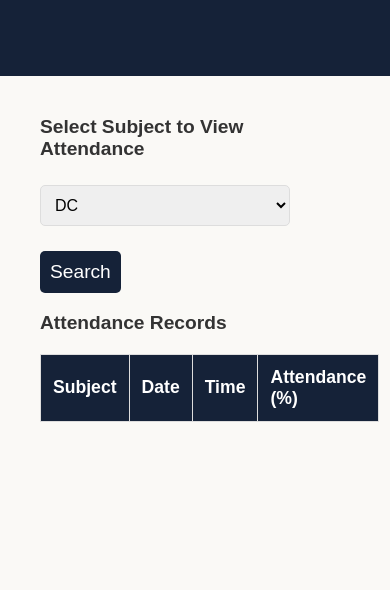
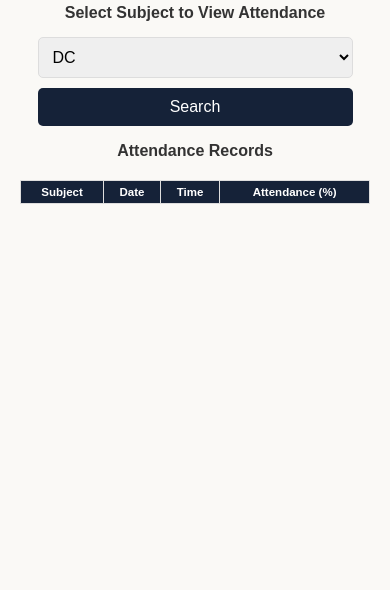
Before and after one commit to RohiniKumbhar29/Esd-project, a plain HTML site: page index.html in a window 390 px wide. Shown: the part 254-844 px from the top of the page. Drawn offline with Linux system fonts and the light colour scheme; no server answers.

Commit message:
Update styles.css

```diff
--- a/styles.css
+++ b/styles.css
@@ -1,3 +1,4 @@
+/* Global styles */
 body {
     font-family: 'Arial', sans-serif;
     margin: 0;
@@ -15,25 +16,28 @@ header {
 }
 
 main {
-    margin: 40px;
+    margin: 20px;
+    padding: 10px;
 }
 
 h3 {
     font-size: 1.2em;
     margin-bottom: 15px;
+    text-align: center;
 }
 
+/* Responsive table */
 .attendance-table {
     width: 100%;
     border-collapse: collapse;
     margin-top: 20px;
+    font-size: 1em;
 }
 
 .attendance-table th, .attendance-table td {
     border: 1px solid #ddd;
-    padding: 12px;
-    text-align: left;
-    font-size: 1.1em;
+    padding: 8px;
+    text-align: center;
 }
 
 .attendance-table th {
@@ -49,39 +53,52 @@ h3 {
     background-color: #ddd;
 }
 
-select {
+/* Responsive dropdown and button */
+select, button {
+    display: block;
+    width: 90%; /* Full-width for smaller screens */
+    margin: 10px auto;
     padding: 10px;
-    margin: 10px 0;
     font-size: 1em;
     border: 1px solid #ddd;
     border-radius: 5px;
-    width: 250px;
 }
 
 button {
-    padding: 12px 20px;
     background-color: #152238;
     color: white;
-    font-size: 1.2em;
     border: none;
     cursor: pointer;
-    border-radius: 5px;
-    margin-top: 15px;
 }
 
 button:hover {
     background-color: #1f3b5d;
 }
 
-.btn {
-    background-color: #152238;
-    color: white;
-    padding: 10px;
-    font-size: 1.2em;
-    border-radius: 5px;
-    cursor: pointer;
+/* For tablets and smaller devices */
+@media (max-width: 768px) {
+    header {
+        font-size: 1.5em;
+        padding: 1em;
+    }
+
+    main {
+        margin: 10px;
+    }
+
+    .attendance-table {
+        font-size: 0.9em;
+    }
 }
 
-.btn:hover {
-    background-color: #1f3b5d;
+/* For phones */
+@media (max-width: 480px) {
+    h3 {
+        font-size: 1em;
+    }
+
+    .attendance-table th, .attendance-table td {
+        font-size: 0.8em;
+        padding: 5px;
+    }
 }
```
